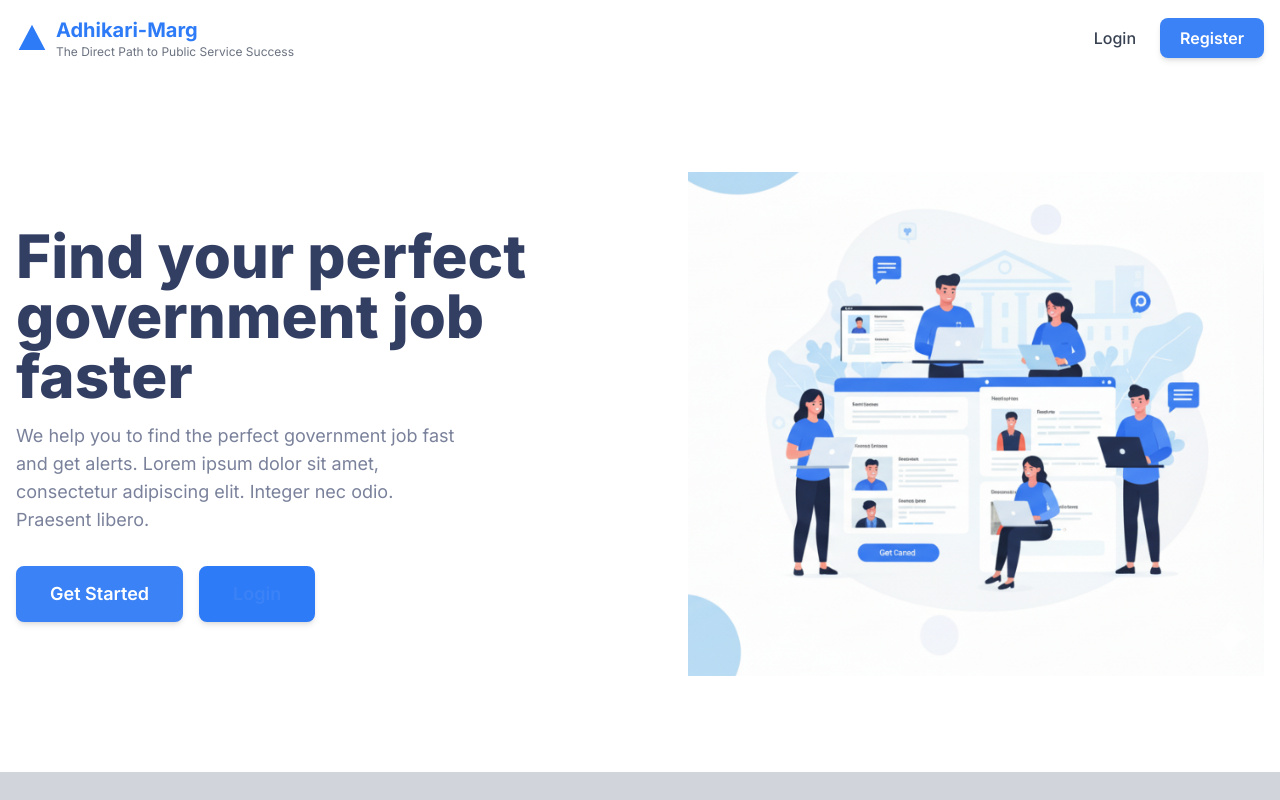
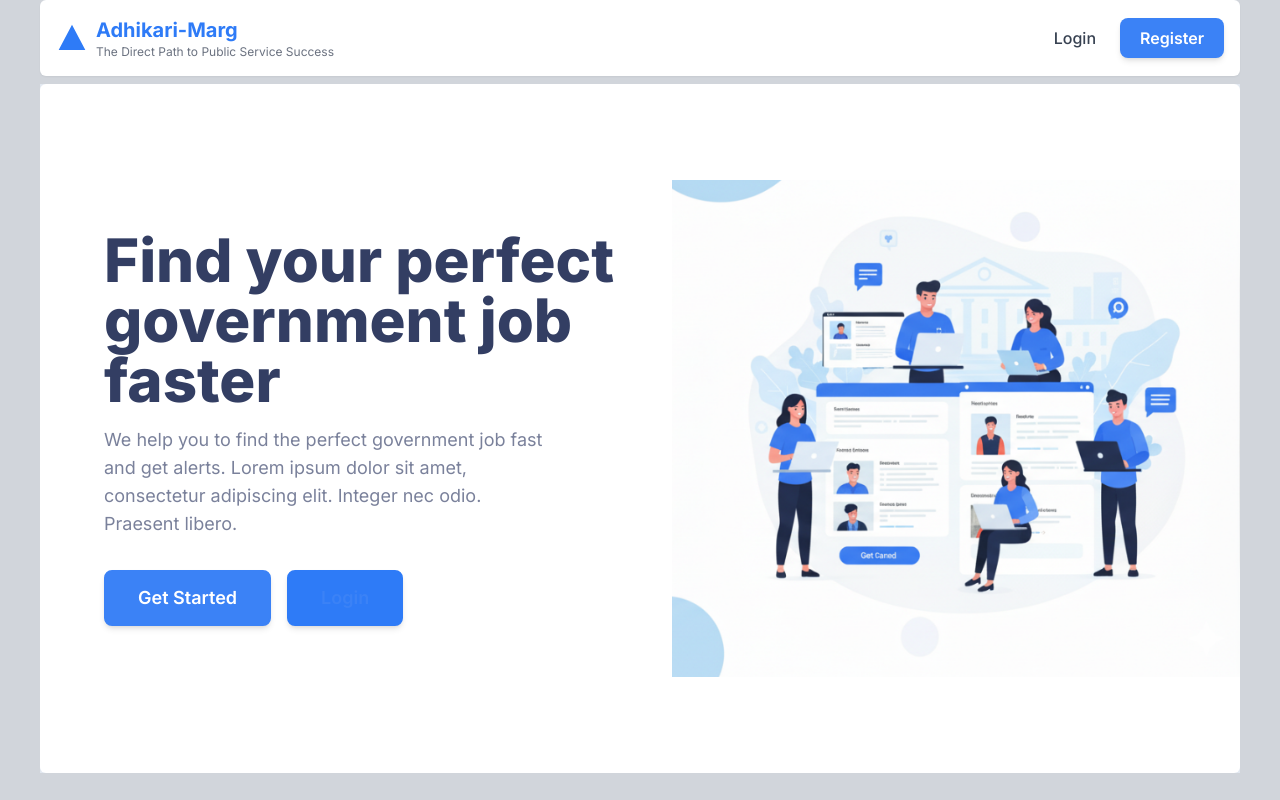
Before and after one commit to Mohitrawal7/Adhikari-marg, a React (Vite) app in the folder Adhikari-marg-frontend/: page / in a window 1280 px wide. Shown: the top 800 px of the page. Built offline with nearby package versions, Linux system fonts and the light colour scheme.

Commit message:
changes -2

```diff
--- a/Adhikari-marg-frontend/src/api/axiosConfig.js
+++ b/Adhikari-marg-frontend/src/api/axiosConfig.js
@@ -1,7 +1,8 @@
 import axios from "axios";
 
 const api = axios.create({
-  baseURL: "https://adhikari-marg.onrender.com" || "http://localhost:8080"
+   baseURL: // "https://adhikari-marg.onrender.com" ||
+   "http://localhost:8080"
 });
 
 // Add a request interceptor
--- a/Adhikari-marg-frontend/src/pages/HomePage.jsx
+++ b/Adhikari-marg-frontend/src/pages/HomePage.jsx
@@ -7,7 +7,7 @@ const HomePage = () => {
   return (
     <div className="min-h-screen bg-gray-300 font-sans  text-dark-text">
       {/* Top Bar with Name and Auth Links */}
-      <div className="bg-white shadow-sm py-4">
+      <div className="bg-white mx-10 rounded-md shadow-sm py-4">
         <div className="container mx-auto px-4 flex justify-between items-center">
           {/* Logo/Name */}
           <div className="flex items-center space-x-2">
@@ -48,8 +48,9 @@ const HomePage = () => {
       </div>
 
       {/* Hero Section */}
-      <section className="relative bg-white py-16 overflow-hidden md:py-24">
-        <div className="container mx-auto px-4 flex flex-col md:flex-row items-center justify-between">
+      <div className="bg-slate-200 mx-10 mt-2">
+      <section className="relative bg-white rounded-md py-24 overflow-hidden md:py-24">
+        <div className="container mx-8 bg-white px-8 flex flex-col md:flex-row items-center justify-between ">
           {/* Text Content */}
           <div className="w-full md:w-1/2 text-center md:text-left mb-12 md:mb-0">
             <h1 className="text-4xl sm:text-5xl lg:text-6xl font-extrabold text-dark-text leading-tight mb-4">
@@ -98,6 +99,7 @@ const HomePage = () => {
           <div className="absolute -bottom-8 left-1/4 w-80 h-80 bg-light-blue rounded-full mix-blend-multiply filter blur-xl opacity-70 animate-blob animation-delay-4000"></div>
         </div>
       </section>
+      </div>
 
       <div className="bg-gray-200 shadow-white mx-10 mt-10 ">
         {/* How It Works Section */}
```
